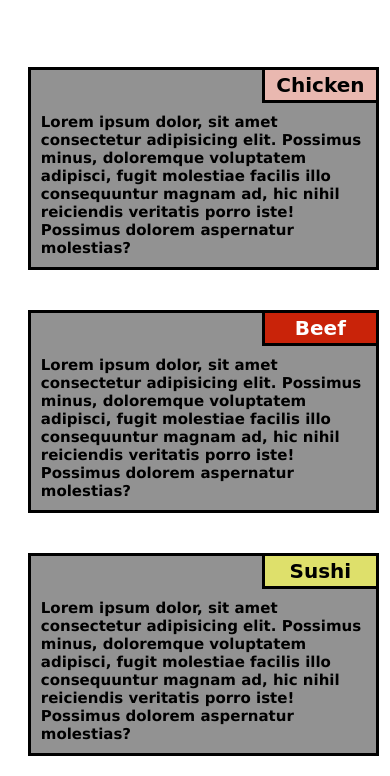
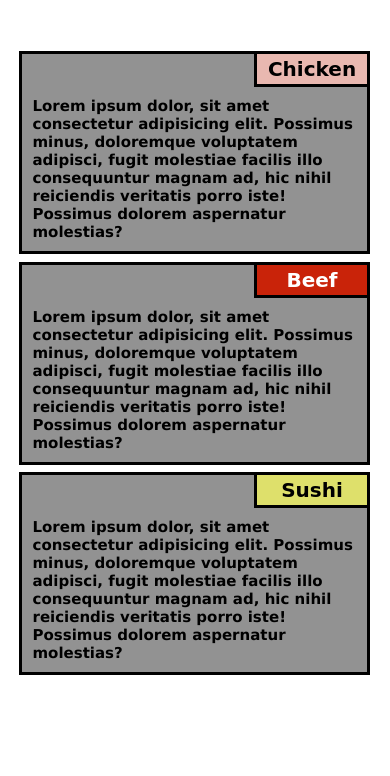
Before and after one commit to dskuruguay/coursera-test, a plain HTML site: page module2/index.html in a window 390 px wide. Shown: the part 91-867 px from the top of the page. After the commit the page ends 844 px from the top, so only its background shows below. Drawn offline with Linux system fonts and the light colour scheme.

Commit message:
Add files via upload

```diff
--- a/module2/css/estilos.css
+++ b/module2/css/estilos.css
@@ -96,7 +96,9 @@
 	article{
 		clear: left;
 		width: 90%;
-		margin: 20px;
+		margin-left: 3%;
+		margin-right: 3%;
+
 		}
 
 		.contenedor{
```
